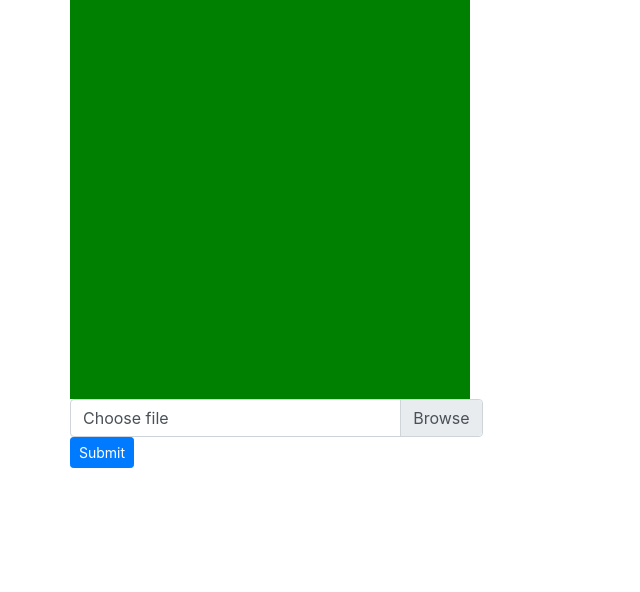
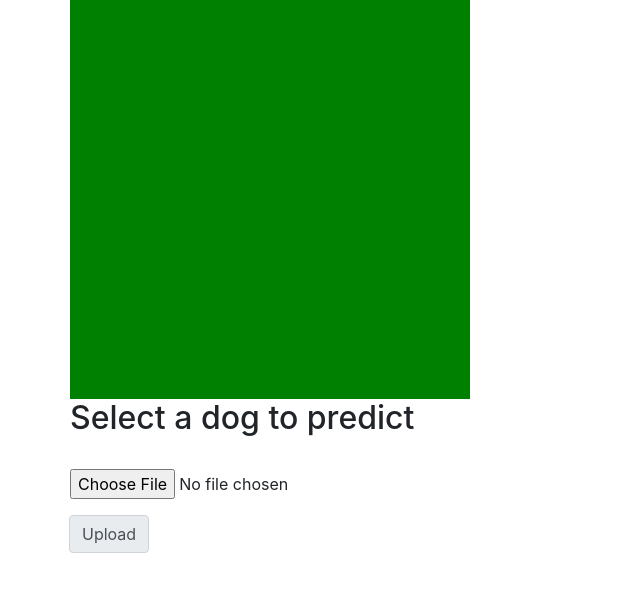
Before and after one commit to LuLu-89/dog_predictor, a Flask app: page / in a window 1280 px wide. Shown: the part 170-762 px from the top of the page, without its empty margins (0-640 px from the left). Run offline with Flask 2, Linux system fonts and the light colour scheme; some libraries are stand-ins or nearby versions.

Commit message:
submit still don't do nothing yet

```diff
--- a/templates/index.html
+++ b/templates/index.html
@@ -37,15 +37,28 @@
             </div>
         </div>
         <div class="row">
-            <form action='/uploads/<path:filename>"' method='POST'>
-                <div class="custom-file">
-                    <input type="file" class="custom-file-input" id="customFile">
-                    <label class="custom-file-label" for="customFile">Choose file</label>
+            <h2>Select a dog to predict</h2>
+        </div>
+        <div class="row">
+            <form>
+                <div class="form-group">
+                    <label for="exampleFormControlFile1"></label>
+                    <input type="file"
+                        class="form-control-file"
+                        id="exampleFormControlFile1">
                 </div>
-                <button type="button" class="btn btn-primary btn-sm">Submit</button>
+                <div class="input-group-append"
+                    method="POST"
+                    action="/uploads/<path:filename>">
+                    <input type="submit"
+                        value="Upload"
+                        class="input-group-text "
+                        name="Submit ">
             </form>
         </div>
     </div>
+
+
 </body>
 
 </html>
```
